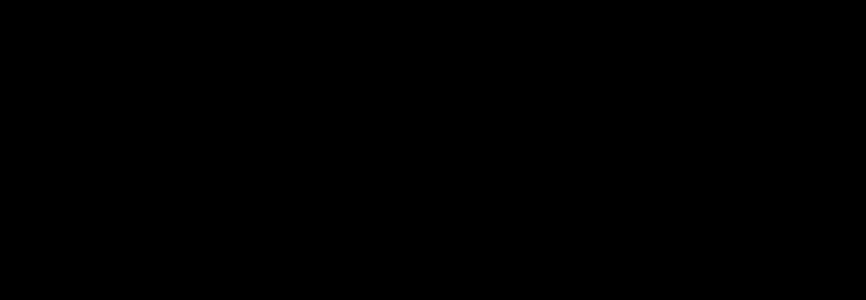
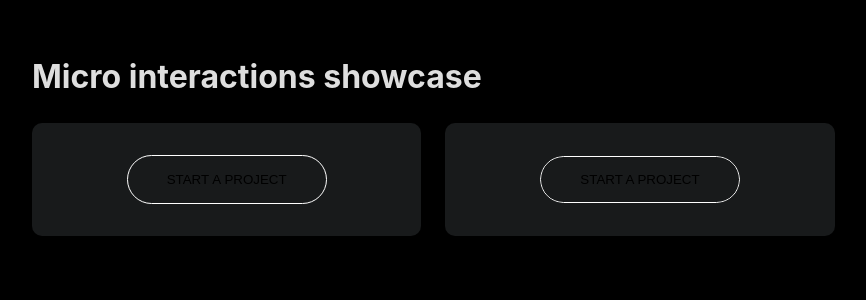
Before and after one commit to LeCarteloo/react-playground, a React (Vite) app: page /micro-interactions in a window 1280 px wide. Before the commit this address had no page. Shown: the top 300 px of the page, without its empty margins (0-866 px from the left). Built offline with nearby package versions, Linux system fonts and the light colour scheme.

Commit message:
Added two micro interactions

```diff
--- a/src/App.tsx
+++ b/src/App.tsx
@@ -5,6 +5,8 @@
 import ClipPathTransition from './pages/transitions/ClipPathTransition';
 import TileTransition from './pages/transitions/TileTransition';
 import CursorShowcase from './pages/cursors/CursorShowcase';
+import ImageTransition from './pages/transitions/ImageTransition';
+import InteractionsShowcase from './pages/interactions/InteractionsShowcase';
 
 function App() {
 	return (
@@ -22,6 +24,14 @@
 							element={<ClipPathTransition />}
 						/>
 						<Route path="/tile-transition/*" element={<TileTransition />} />
+						<Route
+							path="/seamless-image-transition/*"
+							element={<ImageTransition />}
+						/>
+						<Route
+							path="/micro-interactions/*"
+							element={<InteractionsShowcase />}
+						/>
 						<Route path="/custom-cursor" element={<CursorShowcase />} />
 					</Routes>
 				</AnimatePresence>
--- a/src/const/pages.const.ts
+++ b/src/const/pages.const.ts
@@ -38,6 +38,19 @@
 	},
 	{
 		id: 2,
+		title: 'Micro interactions',
+		color: 'magenta',
+		children: [
+			{
+				id: 'micro-interactions',
+				title: 'Micro Interactions',
+				description: `A couple of micro interactions`,
+				link: '/micro-interactions',
+			},
+		],
+	},
+	{
+		id: 3,
 		title: 'Custom cursor',
 		color: 'yellow',
 		children: [
@@ -50,7 +63,7 @@
 		],
 	},
 	{
-		id: 3,
+		id: 4,
 		title: 'Custom scrollbar',
 		color: 'lime',
 		children: [
--- /dev/null
+++ b/src/pages/interactions/FirstButton.tsx
@@ -0,0 +1,61 @@
+import styled from 'styled-components';
+
+const FirstButton = () => {
+	const ButtonStyled = styled.button`
+		padding: 1rem;
+		width: 200px;
+		border: 1px solid #fff;
+		border-radius: 50vw;
+		background-color: transparent;
+
+		@keyframes moveText {
+			30% {
+				transform: translateY(-100%);
+			}
+			31% {
+				opacity: 0;
+			}
+			50% {
+				transform: translateY(100%);
+				opacity: 0;
+			}
+			80% {
+				opacity: 1;
+			}
+			100% {
+				transform: translateY(0);
+			}
+		}
+
+		:hover {
+			span:nth-child(1) {
+				animation: moveText 0.5s ease-in-out;
+			}
+			span:nth-child(2) {
+				animation: moveText 0.53s ease-in-out;
+			}
+			span:nth-child(3) {
+				animation: moveText 0.56s ease-in-out;
+			}
+		}
+	`;
+
+	const WrapperStyled = styled.div`
+		display: flex;
+		justify-content: center;
+		gap: 0.2rem;
+		overflow: hidden;
+	`;
+
+	return (
+		<ButtonStyled>
+			<WrapperStyled>
+				<span>START</span>
+				<span>A</span>
+				<span>PROJECT</span>
+			</WrapperStyled>
+		</ButtonStyled>
+	);
+};
+
+export default FirstButton;
--- /dev/null
+++ b/src/pages/interactions/InteractionsShowcase.tsx
@@ -0,0 +1,40 @@
+import styled from 'styled-components';
+import FirstButton from './FirstButton';
+import SecondButton from './SecondButton';
+
+const PaperStyled = styled.div`
+	padding: 2rem;
+	display: flex;
+	justify-content: center;
+	align-items: center;
+	background-color: #181a1b;
+	border-radius: 10px;
+`;
+
+const InteractionsGrid = styled.div`
+	display: grid;
+	grid-template-columns: repeat(auto-fill, minmax(300px, 1fr));
+	gap: 1.5em;
+
+	@media (max-width: 480px) {
+		grid-template-columns: 1fr;
+	}
+`;
+
+const InteractionsShowcase = () => {
+	return (
+		<div>
+			<h1>Micro interactions showcase</h1>
+			<InteractionsGrid>
+				<PaperStyled>
+					<FirstButton />
+				</PaperStyled>
+				<PaperStyled>
+					<SecondButton />
+				</PaperStyled>
+			</InteractionsGrid>
+		</div>
+	);
+};
+
+export default InteractionsShowcase;
--- /dev/null
+++ b/src/pages/interactions/SecondButton.tsx
@@ -0,0 +1,86 @@
+import { motion } from 'framer-motion';
+import { useState } from 'react';
+import styled from 'styled-components';
+
+const CircleStyled = styled(motion.div)`
+	position: absolute;
+	width: 0;
+	height: 0;
+	inset: 0;
+	background-color: red;
+	border-radius: 50%;
+	transition-property: width, height;
+	transition-duration: 500ms;
+	transition-timing-function: ease-in-out;
+	transform: translate(-50%, -50%);
+	z-index: -1;
+`;
+
+const ButtonStyled = styled.button`
+	padding: 1rem;
+	width: 200px;
+	border: none;
+	background-color: transparent;
+	position: relative;
+	border-radius: 50vw;
+	overflow: hidden;
+	isolation: isolate;
+	:hover {
+		> ${CircleStyled} {
+			width: 500px;
+			height: 500px;
+		}
+	}
+`;
+
+const OutlineStyled = styled.div`
+	position: absolute;
+	inset: 0;
+	border: 1px solid #fff;
+	border-radius: 50vw;
+	width: calc(100% - 2px);
+	height: calc(100% - 2px);
+	pointer-events: none;
+	z-index: -2;
+`;
+
+interface MousePosition {
+	x: number;
+	y: number;
+}
+
+const SecondButton = () => {
+	const [mousePosition, setMousePosition] = useState<MousePosition>({
+		x: 0,
+		y: 0,
+	});
+
+	const handleMouseMove = (
+		e: React.MouseEvent<HTMLButtonElement, MouseEvent>
+	) => {
+		if (!(e.target instanceof HTMLButtonElement)) {
+			return;
+		}
+
+		setMousePosition({
+			x: e.pageX - e.target.offsetLeft,
+			y: e.pageY - e.target.offsetTop,
+		});
+	};
+
+	return (
+		<ButtonStyled onMouseMove={handleMouseMove}>
+			<CircleStyled
+				animate={{
+					top: `${mousePosition.y}px`,
+					left: `${mousePosition.x}px`,
+				}}
+				transition={{ duration: 0 }}
+			/>
+			<OutlineStyled />
+			START A PROJECT
+		</ButtonStyled>
+	);
+};
+
+export default SecondButton;
```
Also changed, not shown: src/pages/cursors/Cursor.tsx (+0 -8 lines).
